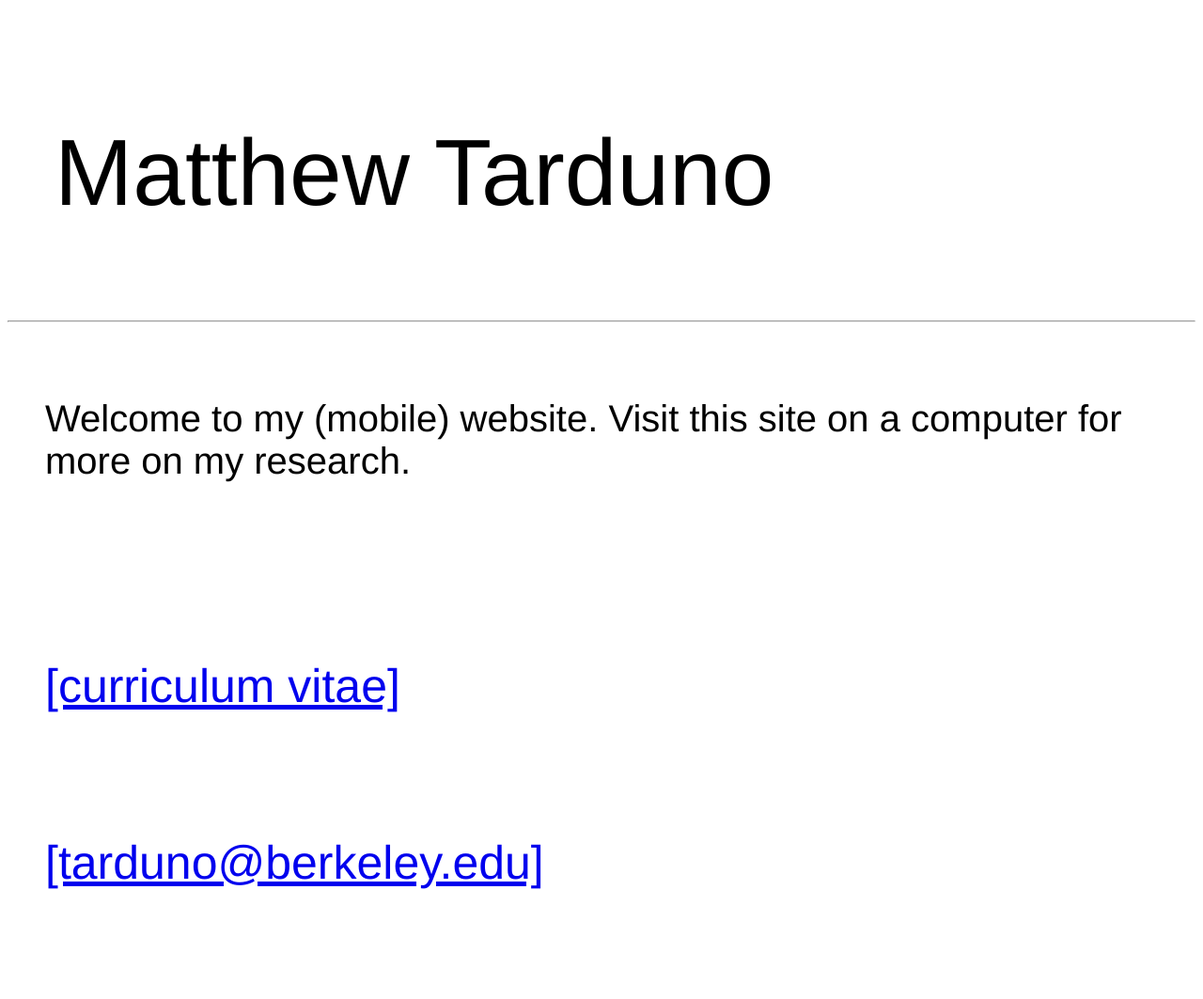
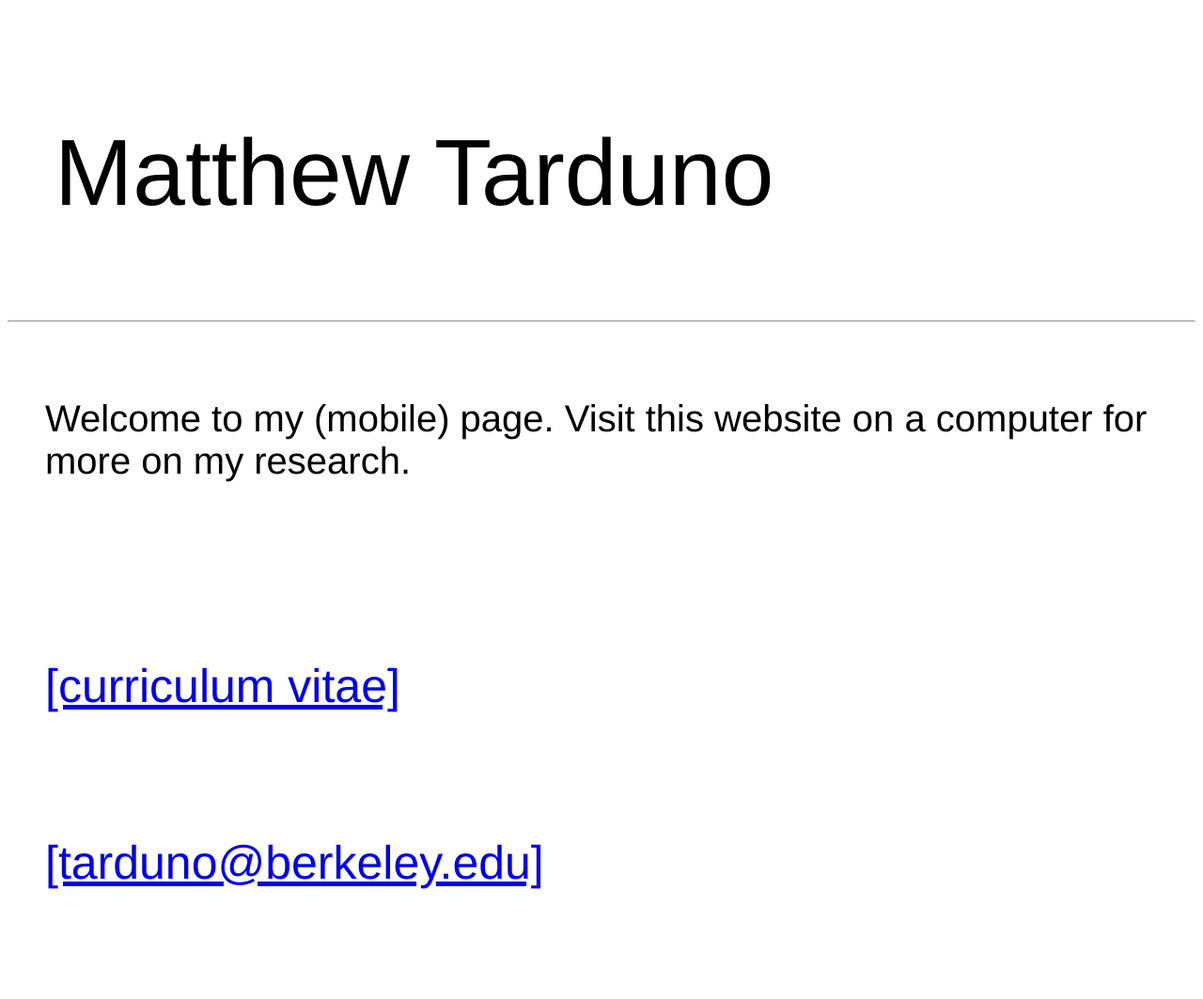
Before and after one commit to Matt-Tarduno/Matt-Tarduno.github.io, a Jekyll site: the page mobile/index.html, which Jekyll copies as it is, in a window 1280 px wide. Shown: the whole page at 94% size. Built offline with Jekyll 4.4.1, drawn with Linux system fonts in a browser that asks for light colours.

Commit message:
Update index.html

```diff
--- a/mobile/index.html
+++ b/mobile/index.html
@@ -6,7 +6,7 @@
 </div><!-- /.blurb -->
 <div class="blurb">
 	<h1></h1>
-	<p style="font-size:40px; font-family:'Helvetica', 'Arial', 'Sans-Serif'; padding: 40px"> Welcome to my (mobile) website. Visit this site on a computer for more on my research.</p>
+	<p style="font-size:40px; font-family:'Helvetica', 'Arial', 'Sans-Serif'; padding: 40px"> Welcome to my (mobile) page. Visit this website on a computer for more on my research.</p>
 </div><!-- /.blurb -->
 <style>
   .bottom-three {
```
